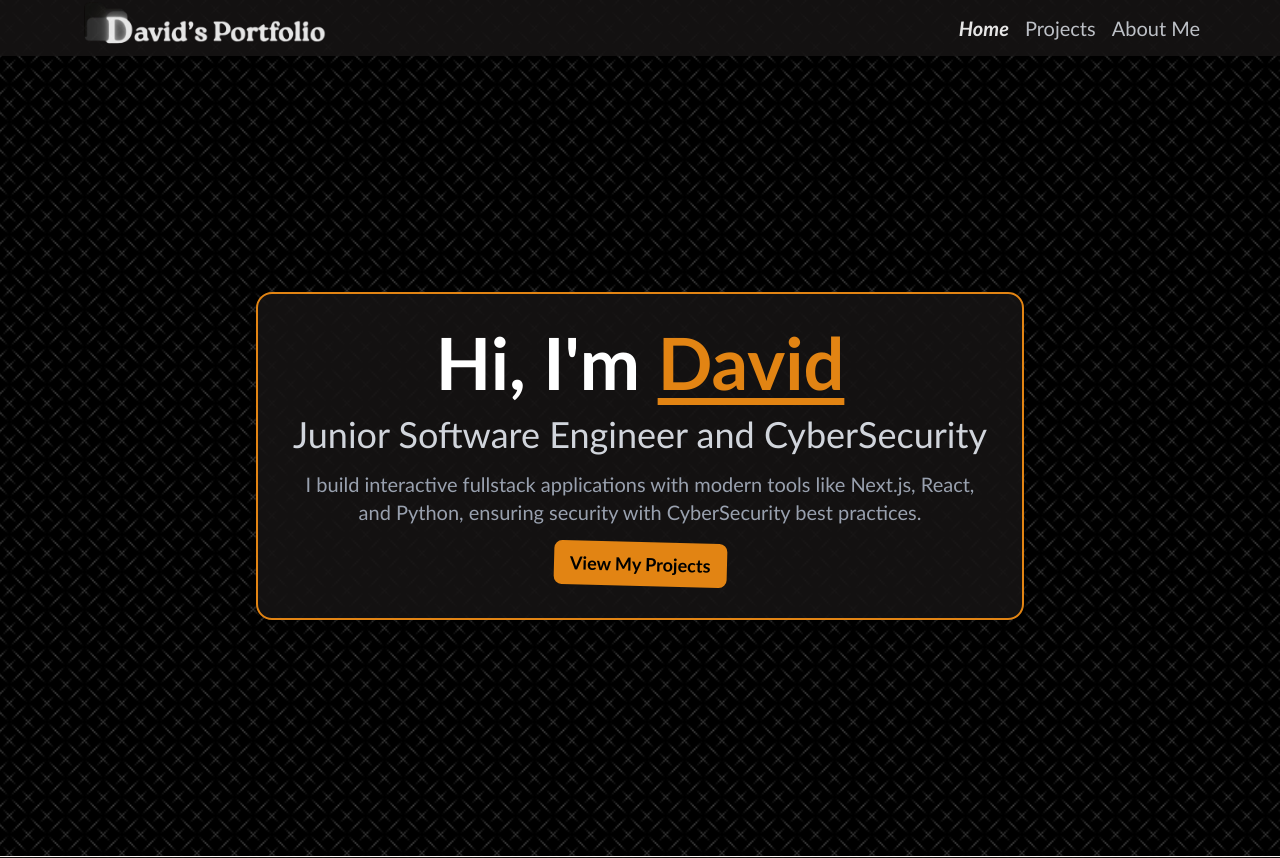
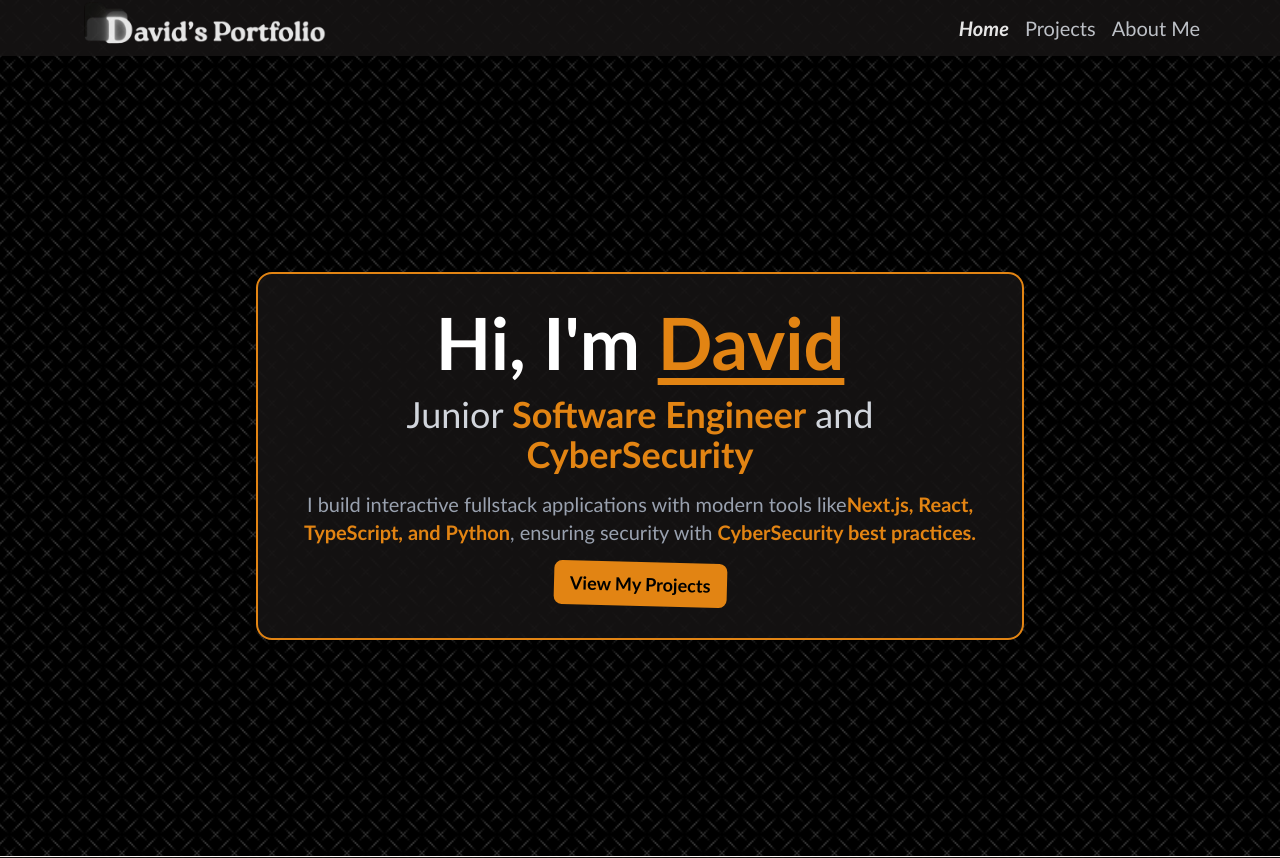
Before and after one commit to Dcai1/Portfolio, a Next.js app: page / in a window 1280 px wide. Shown: the top 858 px of the page. Built offline with nearby package versions, Linux system fonts and the light colour scheme.

Commit message:
- Enhanced HomePage with highlights

```diff
--- a/src/app/HomePage.tsx
+++ b/src/app/HomePage.tsx
@@ -1,4 +1,6 @@
 "use client";
+
+import { Highlight } from "../../components/textmotion";
 
 import { easeIn, motion, Variants } from "framer-motion";
 import { AnimatedButton } from "../../components/animatedbutton";
@@ -58,7 +60,8 @@ export default function HomePage() {
           animate={{ opacity: 1 }}
           transition={{ duration: 1, delay: 0.6 }}
         >
-          Junior Software Engineer and CyberSecurity
+          Junior <Highlight text="Software Engineer" /> and{" "}
+          <Highlight text="CyberSecurity" />
         </motion.h2>
 
         <motion.p
@@ -68,8 +71,12 @@ export default function HomePage() {
           transition={{ duration: 1, delay: 1 }}
         >
           I build interactive fullstack applications with modern tools like
-          Next.js, React, and Python, ensuring security with CyberSecurity best
-          practices.
+          <Highlight text="Next.js, React, TypeScript, and Python" />, ensuring
+          security with{" "}
+          <Highlight
+            text="CyberSecurity best
+          practices."
+          />
         </motion.p>
 
         <AnimatedButton
```
